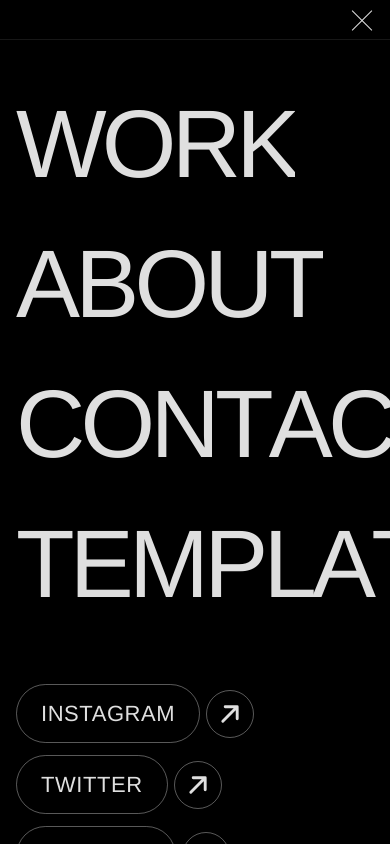
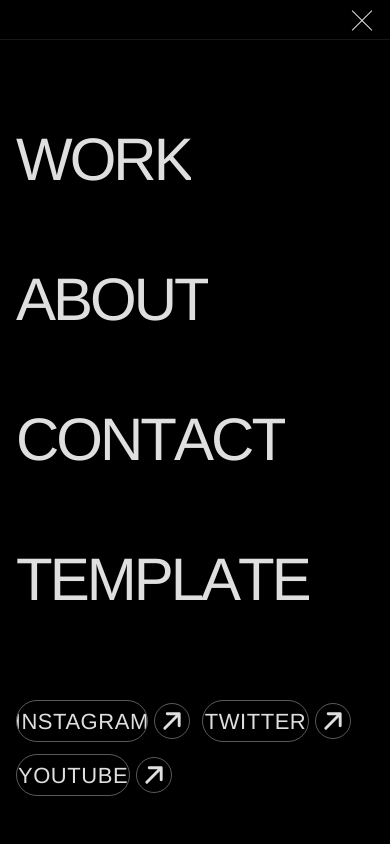
Before and after one commit to adnaanakif/new, a Next.js app: page / in a window 390 px wide. Both pictures are taken after a click on the button "Open menu". Shown: the top 844 px of the page. Built offline with nearby package versions, Linux system fonts and the light colour scheme.

Commit message:
feat: adjust header component styles for better mobile view
Co-authored-by: Adnan Akif <309987329+adnaanakif@users.noreply.github.com>

```diff
--- a/components/header.tsx
+++ b/components/header.tsx
@@ -241,7 +241,7 @@ function SocialLinkWithAnimation({
       {/* Text pill — border only, filled layer rises up from the bottom on hover (and once on menu open) */}
       <div className="relative rounded-full border border-foreground/40 overflow-hidden">
         {/* Invisible sizer — gives the pill its width/height from content */}
-        <span className="invisible flex items-center px-6 py-3 md:px-4 md:py-2 text-[22px] md:text-[16px] font-normal tracking-wide uppercase whitespace-nowrap">
+        <span className="invisible flex items-center px-4 py-2 md:px-4 md:py-2 text-[16px] md:text-[16px] font-normal tracking-wide uppercase whitespace-nowrap">
           {social.name}
         </span>
 
@@ -264,7 +264,7 @@ function SocialLinkWithAnimation({
       </div>
 
       {/* Arrow circle — separate element, own border-only + bottom-up fill reveal. Visible on mobile too, slightly smaller there. */}
-      <div className="flex relative w-12 h-12 md:w-7 md:h-7 rounded-full border border-foreground/40 overflow-hidden flex-shrink-0">
+      <div className="flex relative w-9 h-9 md:w-7 md:h-7 rounded-full border border-foreground/40 overflow-hidden flex-shrink-0">
         <motion.div
           className="absolute inset-0 flex items-center justify-center"
           animate={{ y: active ? '-100%' : '0%' }}
@@ -321,7 +321,7 @@ function MobileNavItem({
       onClick={onClick}
       onMouseEnter={() => canHover && setIsHovered(true)}
       onMouseLeave={() => setIsHovered(false)}
-      className="lg:text-[79px] text-[96px] font-regular uppercase tracking-tighter leading-none overflow-hidden h-[192px] lg:h-[96px] relative block text-foreground"
+      className="lg:text-[79px] text-[60px] font-regular uppercase tracking-tighter leading-none overflow-hidden h-[192px] lg:h-[96px] relative block text-foreground"
       style={{ fontFamily: 'var(--font-display)' }}
     >
       <div className="overflow-hidden h-[192px] lg:h-[96px]">
```
